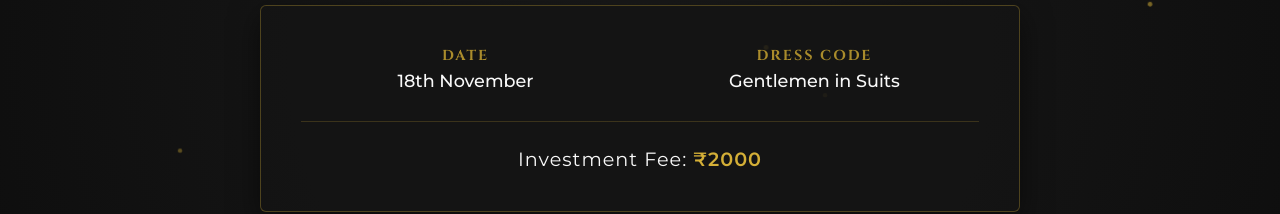
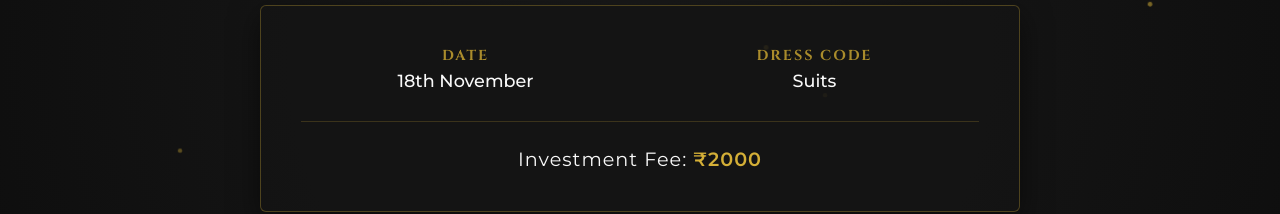
Before and after one commit to Tino03/joshua_snowden_birthday2, a plain HTML site: page index.html in a window 1280 px wide. Shown: the part 625-839 px from the top of the page. Drawn offline with Linux system fonts and the light colour scheme.

Commit message:
Simplify dress code description

```diff
--- a/index.html
+++ b/index.html
@@ -310,7 +310,7 @@
                 </div>
                 <div class="info-item">
                     <h3>Dress Code</h3>
-                    <p>Gentlemen in Suits</p>
+                    <p> Suits</p>
                 </div>
             </div>
             <div class="fee-highlight">
```
